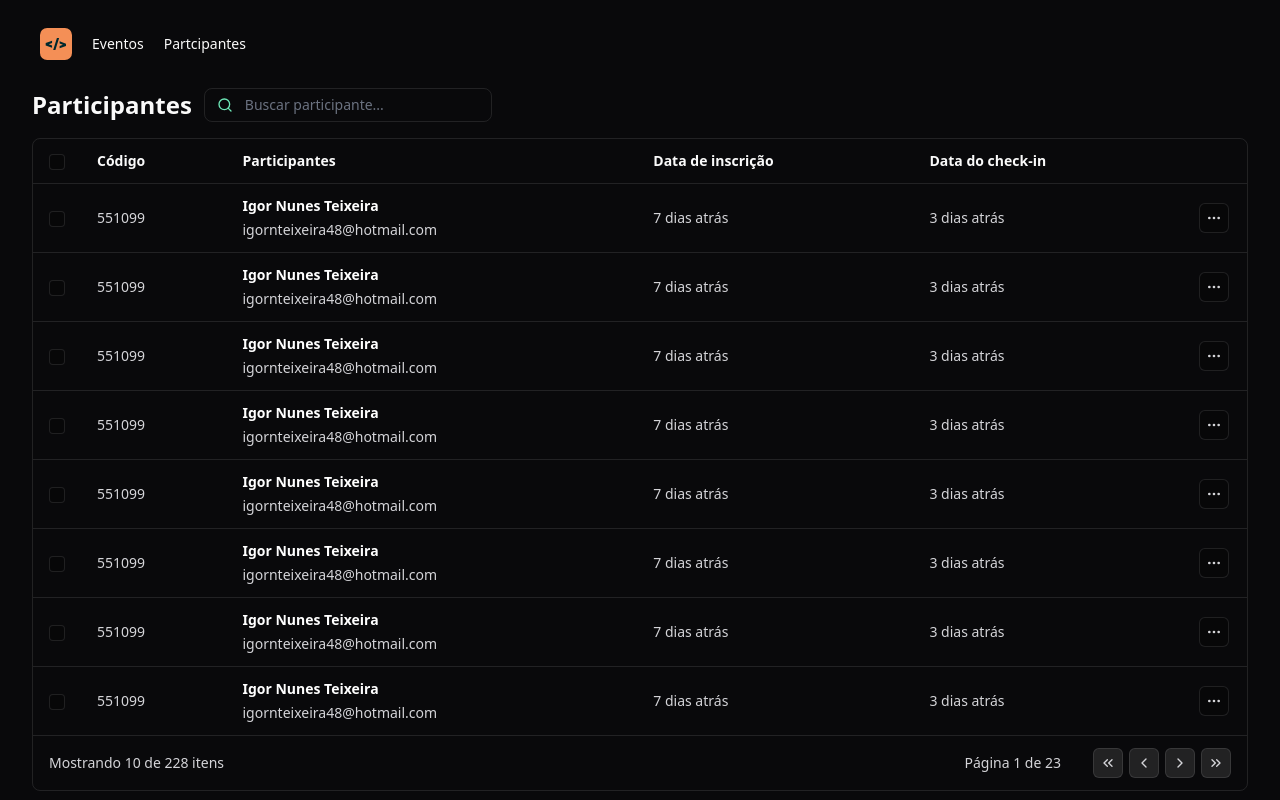
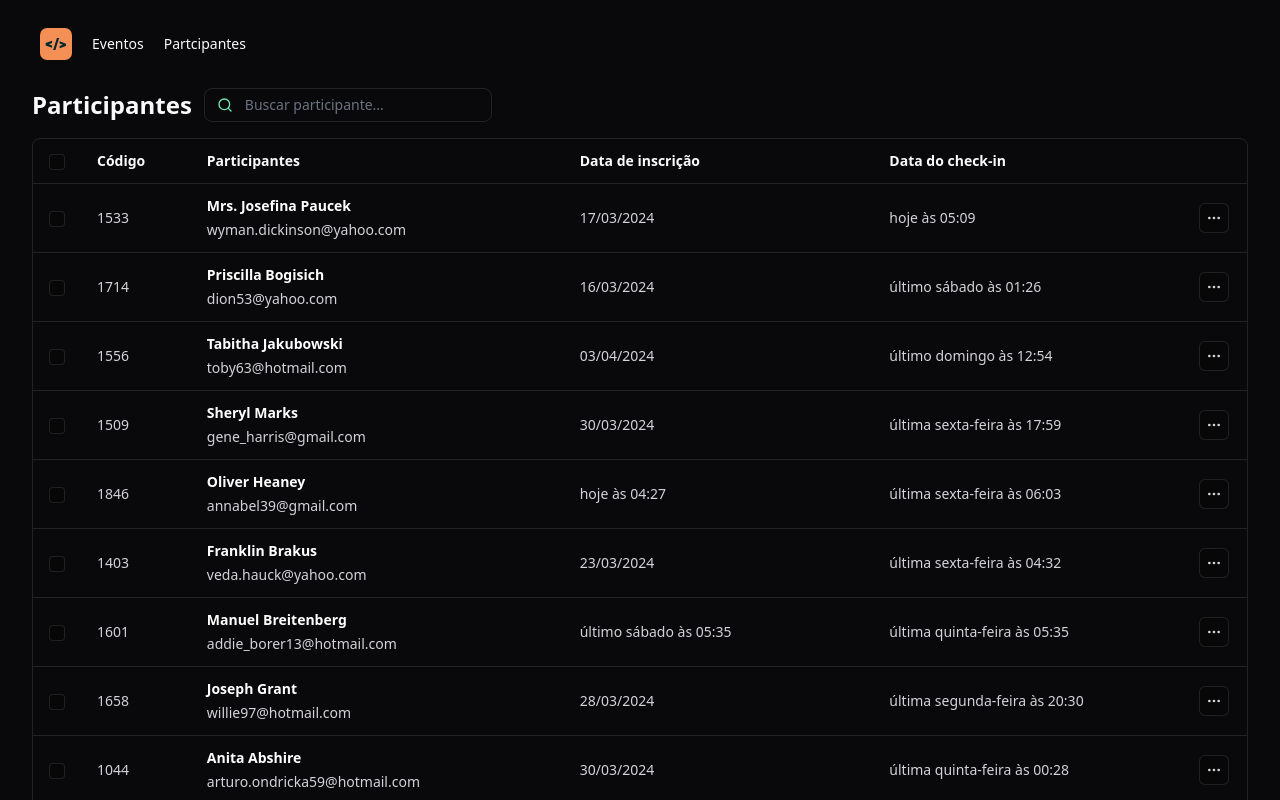
Before and after one commit to IgornTeii/NLW-Unite-React, a React (Vite) app: page / in a window 1280 px wide. Shown: the top 800 px of the page. Built offline with nearby package versions, Linux system fonts and the light colour scheme.

Commit message:
feature: push dates

```diff
--- a/src/components/attendee-list.tsx
+++ b/src/components/attendee-list.tsx
@@ -6,13 +6,23 @@ import {
   ChevronsRight,
   ChevronRight,
 } from "lucide-react";
+import { formatRelative } from "date-fns";
+import { ptBR } from "date-fns/locale";
 import { IconButton } from "./icon-button";
 import { Table } from "./table/table";
 import { TableHeader } from "./table/table-header";
 import { TableCell } from "./table/table-cell";
 import { TableRow } from "./table/table-row";
+import { ChangeEvent, useState } from "react";
+import { attendees } from "../data/attendees";
 
 export function AttendeeList() {
+  const [search, setSearch] = useState("");
+
+  function onSearchImputChange(event: ChangeEvent<HTMLInputElement>) {
+    setSearch(event.target.value);
+  }
+
   return (
     <div className="flex flex-col gap-4">
       <div className="flex gap-3 items-center">
@@ -22,64 +32,51 @@ export function AttendeeList() {
           <input
             className="bg-transparent flex-1 outline-none border-0 p-0 text-sm"
             placeholder="Buscar participante..."
+            onChange={onSearchImputChange}
           />
+
+          {search}
         </div>
       </div>
 
       <Table>
         <thead>
           <tr className="border-b border-white/10">
-            <TableHeader
-              style={{ width: 48 }}
-            >
+            <TableHeader style={{ width: 48 }}>
               <input
                 type="checkbox"
                 className="size-4 bg-black/20 rounded border border-white/10"
               />
             </TableHeader>
-            <TableHeader>
-              Código
-            </TableHeader>
-            <TableHeader>
-              Participantes
-            </TableHeader>
-            <TableHeader>
-              Data de inscrição
-            </TableHeader>
-            <TableHeader>
-              Data do check-in
-            </TableHeader>
-            <TableHeader
-              style={{ width: 64 }}
-            ></TableHeader>
+            <TableHeader>Código</TableHeader>
+            <TableHeader>Participantes</TableHeader>
+            <TableHeader>Data de inscrição</TableHeader>
+            <TableHeader>Data do check-in</TableHeader>
+            <TableHeader style={{ width: 64 }}></TableHeader>
           </tr>
         </thead>
         <tbody>
-          {Array.from({ length: 8 }).map((_, i) => {
+          {attendees.map((attendees) => {
             return (
-              <TableRow key={i}>
-                <TableCell className="py-3 px-4 text-sm text-zinc-300">
+              <TableRow key={attendees.id}>
+                <TableCell>
                   <input
                     type="checkbox"
                     className="size-4 bg-black/20 rounded border border-white/10"
                   />
                 </TableCell>
-                <TableCell className="py-3 px-4 text-sm text-zinc-300">551099</TableCell>
-                <TableCell className="py-3 px-4 text-sm text-zinc-300">
+                <TableCell>{attendees.id}</TableCell>
+                <TableCell>
                   <div className="flex flex-col gap-1">
                     <span className="font-semibold text-white">
-                      Igor Nunes Teixeira
+                      {attendees.name}
                     </span>
-                    <span>igornteixeira48@hotmail.com</span>
+                    <span>{attendees.email}</span>
                   </div>
                 </TableCell>
-                <TableCell className="py-3 px-4 text-sm text-zinc-300">
-                  7 dias atrás
-                </TableCell>
-                <TableCell className="py-3 px-4 text-sm text-zinc-300">
-                  3 dias atrás
-                </TableCell>
-                <TableCell className="py-3 px-4 text-sm text-zinc-300">
+                <TableCell>{formatRelative(attendees.createdAt, new Date(), {locale: ptBR})}</TableCell>
+                <TableCell>{formatRelative(attendees.createdInAt, new Date(), {locale: ptBR})}</TableCell>
+                <TableCell>
                   <IconButton transparent>
                     <MoreHorizontal className="size-4" />
                   </IconButton>
@@ -90,13 +87,8 @@ export function AttendeeList() {
         </tbody>
         <tfoot>
           <tr>
-            <TableCell className="py-3 px-4 text-sm text-zinc-300" colSpan={3}>
-              Mostrando 10 de 228 itens
-            </TableCell>
-            <TableCell
-              className="py-3 px-4 text-sm text-zinc-300 text-right"
-              colSpan={3}
-            >
+            <TableCell colSpan={3}>Mostrando 10 de 228 itens</TableCell>
+            <TableCell className="text-right" colSpan={3}>
               <div className="inline-flex items-center gap-8">
                 <span>Página 1 de 23</span>
                 <div className="flex gap-1.5">
--- /dev/null
+++ b/src/data/attendees.ts
@@ -0,0 +1,11 @@
+import { faker } from '@faker-js/faker'
+
+export const attendees = Array.from({length: 200}).map(() => {
+    return{
+        id: faker.number.int({min: 1000 , max: 2000}),
+        name: faker.person.fullName(),
+        email: faker.internet.email().toLocaleLowerCase(),
+        createdAt: faker.date.recent({days: 30}),
+        createdInAt: faker.date.recent({days: 7})
+    }
+})
```
Also changed, not shown: src/components/table/table-cell.tsx (+8 -5 lines).
